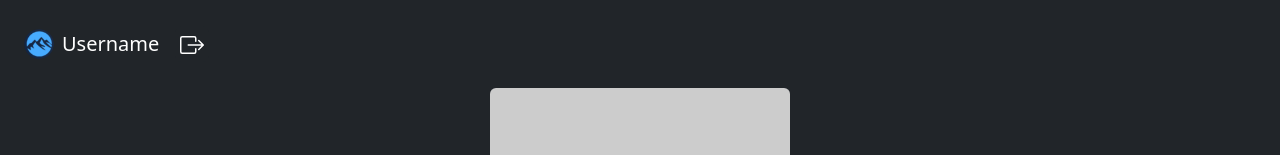
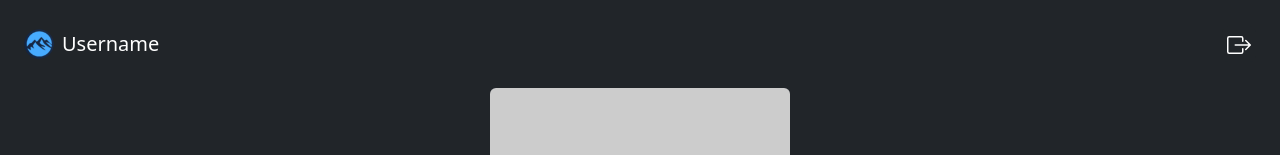
Before and after one commit to Aaron1360/expense-tracker, a React (Create React App) app: page / in a window 1280 px wide. Shown: the top 155 px of the page. Built offline with nearby package versions, Linux system fonts and the light colour scheme.

Commit message:
padding fixed

```diff
--- a/src/HomePage.css
+++ b/src/HomePage.css
@@ -1,3 +1,11 @@
+html, body {
+    margin: 0;
+    padding: 0;
+    height: 100%;
+    box-sizing: border-box;
+    overflow: hidden;
+}
+
 .navbar-custom .navbar-brand,
 .navbar-custom .nav-link,
 .navbar-custom .dropdown-toggle {
--- a/src/HomePage.js
+++ b/src/HomePage.js
@@ -1,4 +1,4 @@
-import { Image, Nav, Navbar, NavDropdown, Table, Carousel, Button, ButtonGroup, Stack, Container } from "react-bootstrap";
+import { Image, Navbar, Table, Carousel, Button, ButtonGroup, Container } from "react-bootstrap";
 import { BoxArrowRight, House, InfoCircle, Person, Gear } from 'react-bootstrap-icons';
 import { useEffect } from 'react';
 
@@ -16,12 +16,12 @@ const HomePage = () => {
                 justify-content-between
                 align-items-center
                 bg-dark
-                min-vh-100
+                vh-100
                 px-3"
         >
             {/* User and logout button */}
             <Navbar
-                expand="lg"
+                expand="true"
                 className="
                     bg-dark
                     navbar-custom
```
